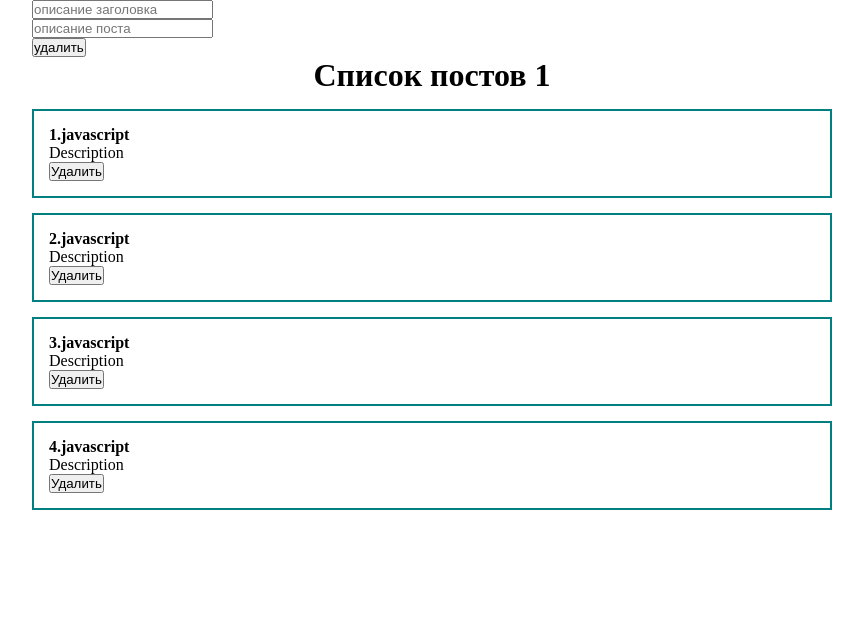
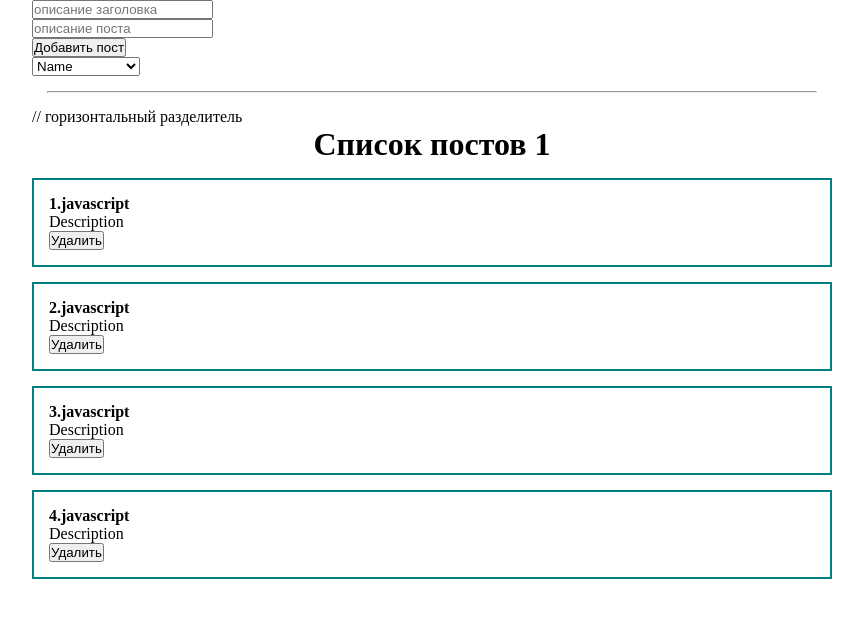
Before and after one commit to BuruninAlexander/toDoApp, a React (Create React App) app: page / in a window 1280 px wide. Shown: the top 618 px of the page, without its empty margins (208-1071 px from the left). Built offline with nearby package versions, Linux system fonts and the light colour scheme.

Commit message:
added sort div with selection variants

```diff
--- a/src/App.js
+++ b/src/App.js
@@ -26,7 +26,21 @@ function App() {
   return (
     <div className="App">
       <PostForm create={createPost} />
-      <PostList remove={removePost} posts={posts} title="Список постов 1" />
+      <div>
+        <select>
+          <option value="value1">Name</option>
+          <option value="value2">Description</option>
+          <option value="value3">somethingelse</option>
+
+        </select>
+      </div>
+      <hr style={{ margin: "15px" }}></hr> // горизонтальный разделитель
+      {posts.length !== 0
+        ?
+        <PostList remove={removePost} posts={posts} title="Список постов 1" />
+        :
+        <h1 style={{ textAlign: "center" }}> посты не найдены</h1>
+      }
     </div >
   );
 }
--- a/src/Components/PostForm.jsx
+++ b/src/Components/PostForm.jsx
@@ -32,7 +32,7 @@ const PostForm = ({ create }) => {         // задать вопрос если
                     type="text"
                     placeholder="описание поста">
                 </MyInput>
-                <MyButton onClick={addNewPOst} disabled={false}>удалить</MyButton>
+                <MyButton onClick={addNewPOst} disabled={false}>Добавить пост</MyButton>
             </form>
         </div>
     )
```
